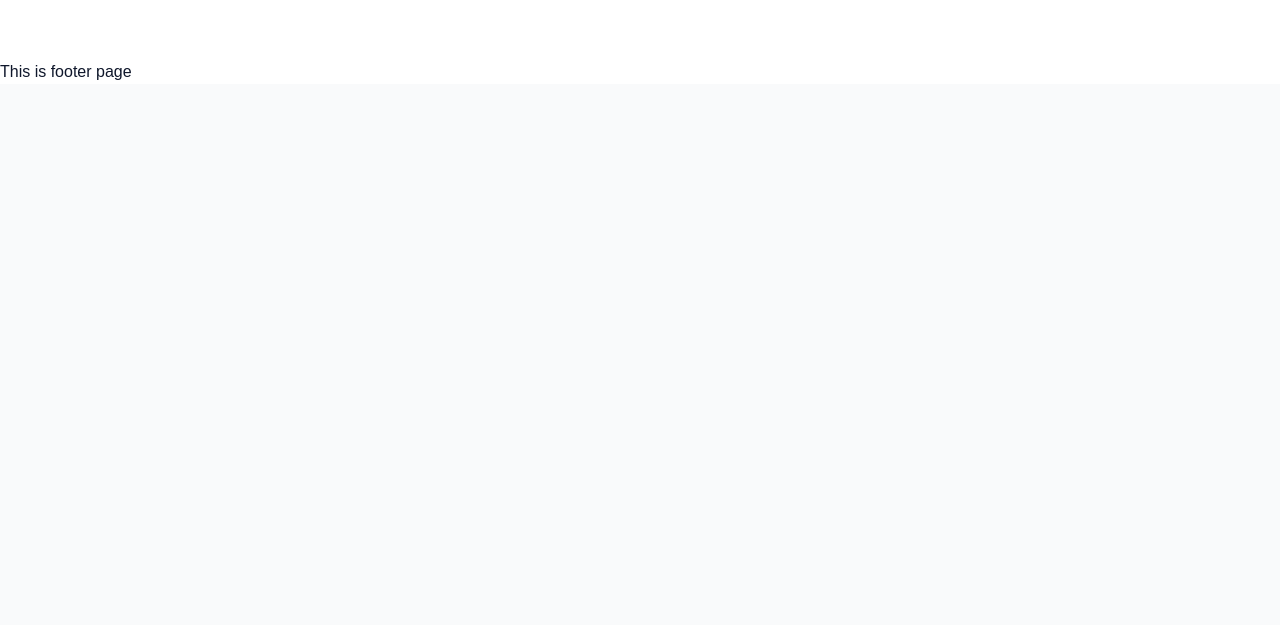
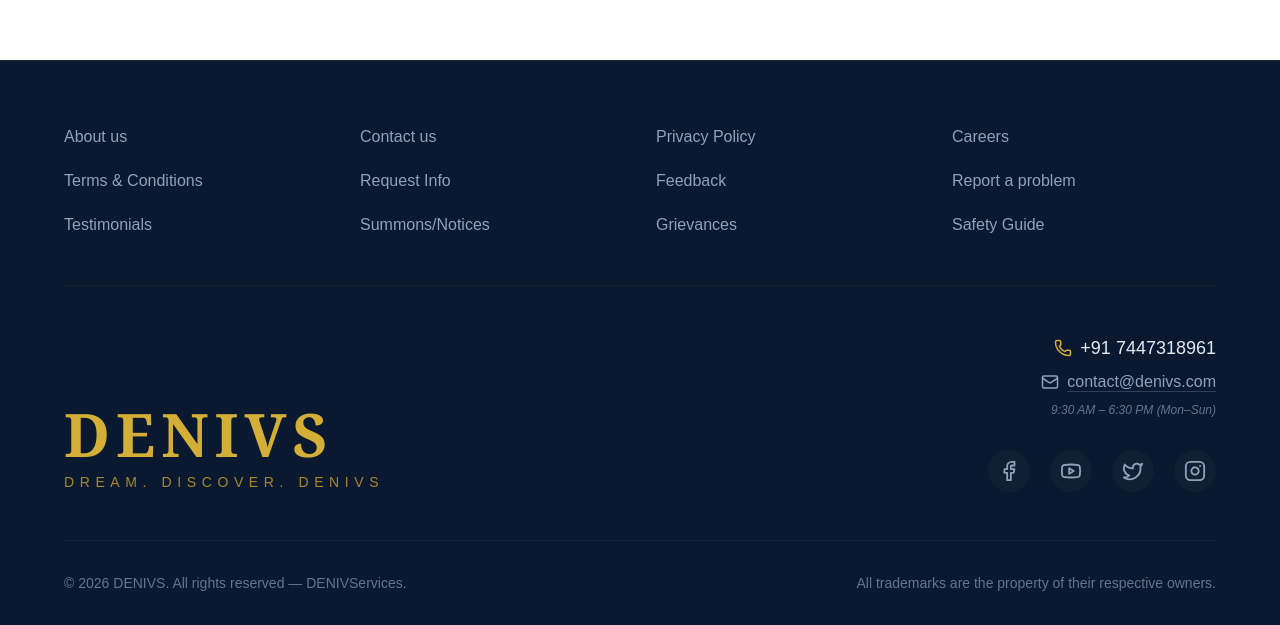
Before and after one commit to denivsofficial/DenivsFinal, a React (Vite) app: page / in a window 1280 px wide. Shown: the part 900-1525 px from the top of the page. Before the commit the page ends 984 px from the top, so only its background shows below. Built offline with nearby package versions, Linux system fonts and the light colour scheme.

Commit message:
feat: integrated hero and fixed footer layout

```diff
--- a/src/pages/Footer.jsx
+++ b/src/pages/Footer.jsx
@@ -1,12 +1,101 @@
-import React from 'react'
+import React from 'react';
+import { Link } from 'react-router-dom';
+import { Facebook, Youtube, Twitter, Instagram, Mail, Phone } from 'lucide-react';
+
+const companyLinks = [
+  { label: 'About us',           path: '/about' },
+  { label: 'Contact us',         path: '/contact' },
+  { label: 'Privacy Policy',     path: '/privacy-policy' },
+  { label: 'Careers',            path: '/careers' },
+  { label: 'Terms & Conditions', path: '/terms' },
+  { label: 'Request Info',       path: '/request-info' },
+  { label: 'Feedback',           path: '/feedback' },
+  { label: 'Report a problem',   path: '/report' },
+  { label: 'Testimonials',       path: '/testimonials' },
+  { label: 'Summons/Notices',    path: '/summons' },
+  { label: 'Grievances',         path: '/grievances' },
+  { label: 'Safety Guide',       path: '/safety-guide' },
+];
+
+const socialLinks = [
+  { label: 'Facebook', href: '#', icon: Facebook, hover: 'hover:text-blue-500' },
+  { label: 'YouTube', href: '#', icon: Youtube, hover: 'hover:text-red-500' },
+  { label: 'Twitter', href: '#', icon: Twitter, hover: 'hover:text-sky-400' },
+  { label: 'Instagram', href: '#', icon: Instagram, hover: 'hover:text-pink-500' },
+];
 
 const Footer = () => {
+  const currentYear = new Date().getFullYear();
+
   return (
-    <div>
-      <h1>This is footer page
-      </h1>
-    </div>
-  )
-}
+    <footer className="bg-[#0a192f] text-slate-300 pt-16 pb-8 px-6 font-sans border-t border-slate-800">
+      {/* 1. Increased max-width for better space utilization */}
+      <div className="max-w-6xl mx-auto">
 
-export default Footer
+        {/* 2. Larger Link Grid with improved readability */}
+        <div className="grid grid-cols-2 md:grid-cols-3 lg:grid-cols-4 gap-x-8 gap-y-5 pb-12 border-b border-slate-800/60">
+          {companyLinks.map(({ label, path }) => (
+            <Link
+              key={label}
+              to={path}
+              className="text-sm md:text-base text-slate-400 hover:text-white transition-all hover:translate-x-1 inline-block"
+            >
+              {label}
+            </Link>
+          ))}
+        </div>
+
+        {/* 3. Main Branding & Contact Section */}
+        <div className="flex flex-col lg:flex-row justify-between items-center lg:items-end py-12 gap-10">
+
+          {/* Branding Left */}
+          <div className="text-center lg:text-left order-2 lg:order-1">
+            <h2 className="text-5xl md:text-6xl font-serif tracking-widest text-[#d4af37] font-semibold">
+              DENIVS
+            </h2>
+            <p className="text-xs md:text-sm tracking-[0.4em] text-[#b8922e] mt-2 uppercase opacity-90">
+              Dream. Discover. Denivs
+            </p>
+          </div>
+
+          {/* Contact & Socials Center/Right */}
+          <div className="flex flex-col items-center lg:items-end gap-6 order-1 lg:order-2">
+            <div className="flex flex-col items-center lg:items-end space-y-2">
+               <div className="flex items-center gap-2 text-slate-200">
+                  <Phone size={18} className="text-[#d4af37]" />
+                  <span className="text-lg font-medium">+91 7447318961</span>
+               </div>
+               <div className="flex items-center gap-2 text-slate-400">
+                  <Mail size={18} />
+                  <a href="mailto:contact@denivs.com" className="text-base hover:text-white transition-colors underline decoration-slate-700 underline-offset-4">
+                    contact@denivs.com
+                  </a>
+               </div>
+               <p className="text-xs text-slate-500 italic">9:30 AM – 6:30 PM (Mon–Sun)</p>
+            </div>
+
+            <div className="flex gap-5 pt-2">
+              {socialLinks.map(({ label, href, icon: Icon, hover }) => (
+                <a
+                  key={label}
+                  href={href}
+                  className={`p-2.5 rounded-full bg-slate-800/40 text-slate-400 ${hover} hover:bg-slate-800 transition-all transform hover:-translate-y-1`}
+                >
+                  <Icon size={22} />
+                </a>
+              ))}
+            </div>
+          </div>
+        </div>
+
+        {/* 4. Refined Legal Bottom */}
+        <div className="pt-8 border-t border-slate-800/60 flex flex-col md:flex-row justify-between items-center gap-4 text-xs md:text-sm text-slate-500">
+          <p>© {currentYear} DENIVS. All rights reserved — DENIVServices.</p>
+          <p className="text-center md:text-right">All trademarks are the property of their respective owners.</p>
+        </div>
+      </div>
+    </footer>
+  );
+};
+
+export default Footer;
```
